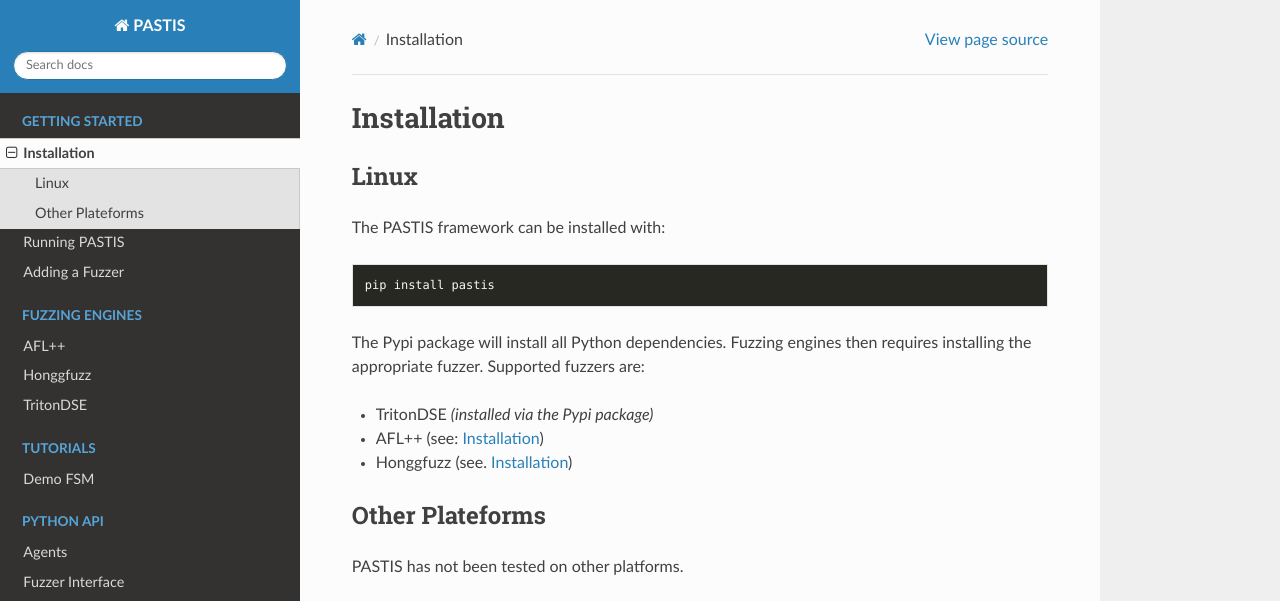
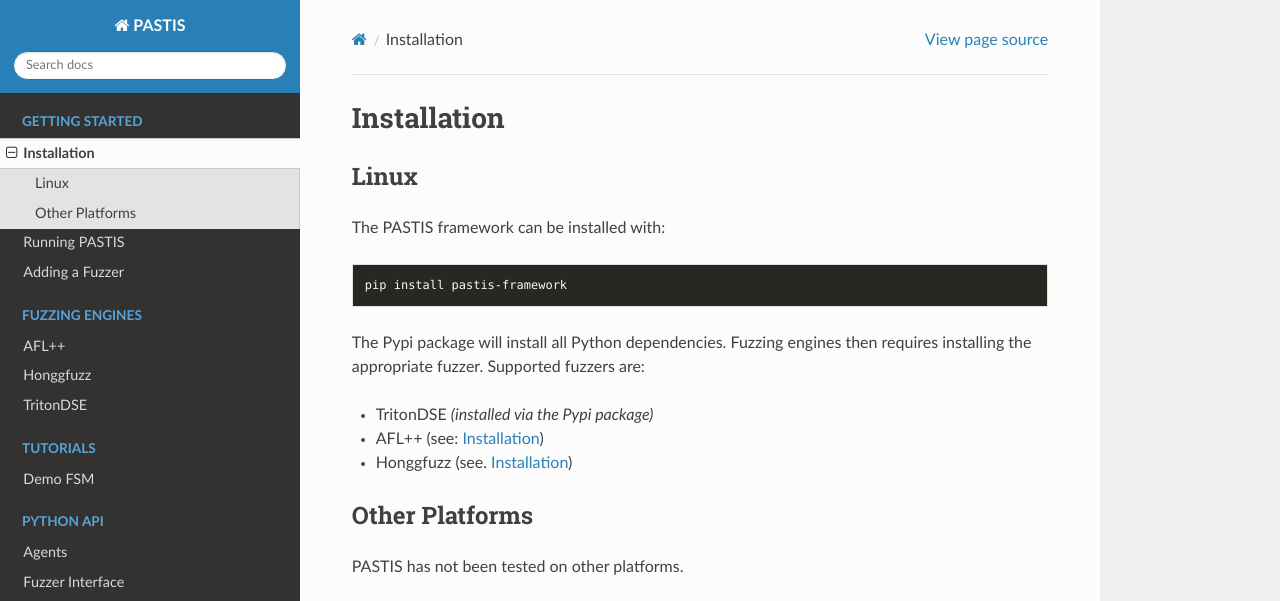
Before and after one commit to quarkslab/pastis, a Sphinx documentation site: the page built from doc/installation.rst, in a window 1280 px wide. Shown: the top 601 px of the page. Built offline with Sphinx 7.4.7 and the Read the Docs theme 2.0.0, drawn with Linux system fonts in a browser that asks for light colours.

Commit message:
Fix typos in the documentation

```diff
--- a/doc/installation.rst
+++ b/doc/installation.rst
@@ -8,8 +8,7 @@
 
 .. code-block:: bash
 
-    pip install pastis
-
+    pip install pastis-framework
 
 The Pypi package will install all Python dependencies.
 Fuzzing engines then requires installing the appropriate fuzzer.
@@ -19,10 +18,7 @@
 * AFL++ (see: :ref:`aflpp_install`)
 * Honggfuzz (see. :ref:`honggfuzz_install`)
 
-
-
-
-Other Plateforms
-----------------
+Other Platforms
+---------------
 
 PASTIS has not been tested on other platforms.
```
